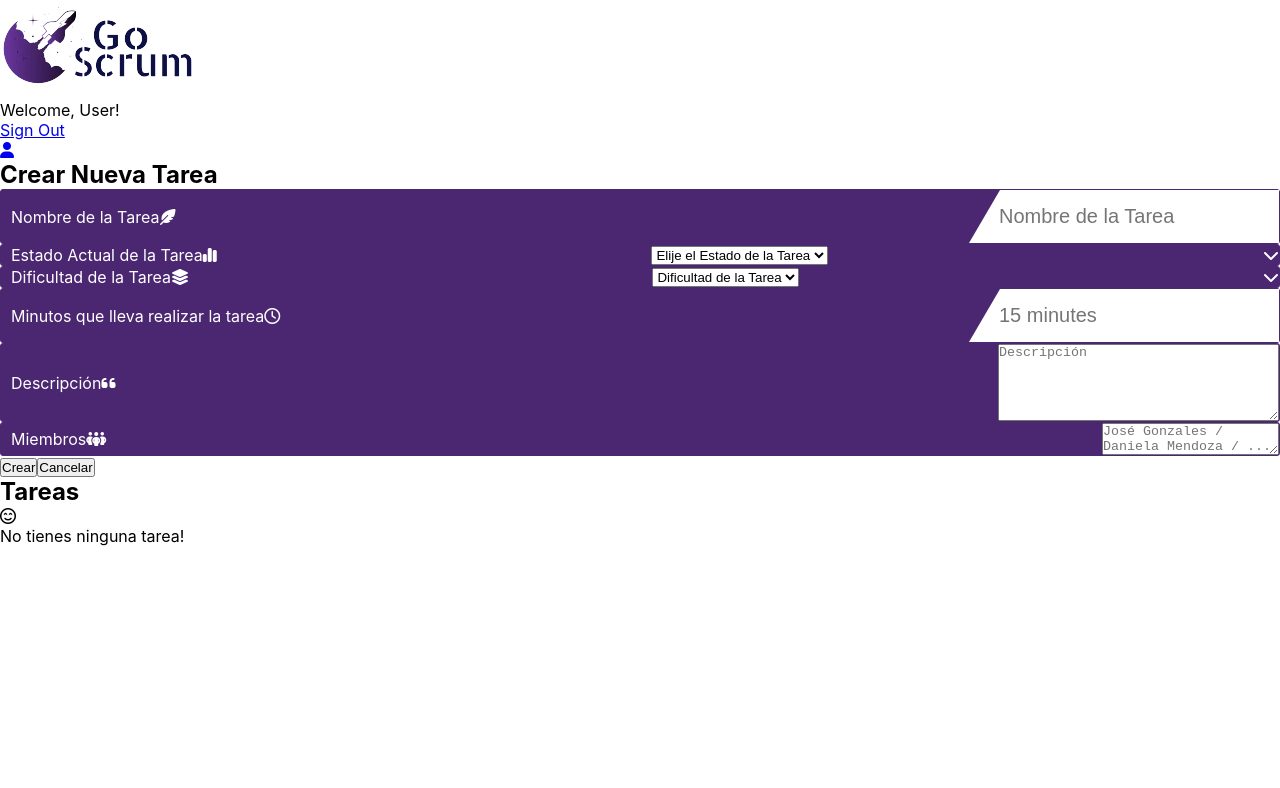
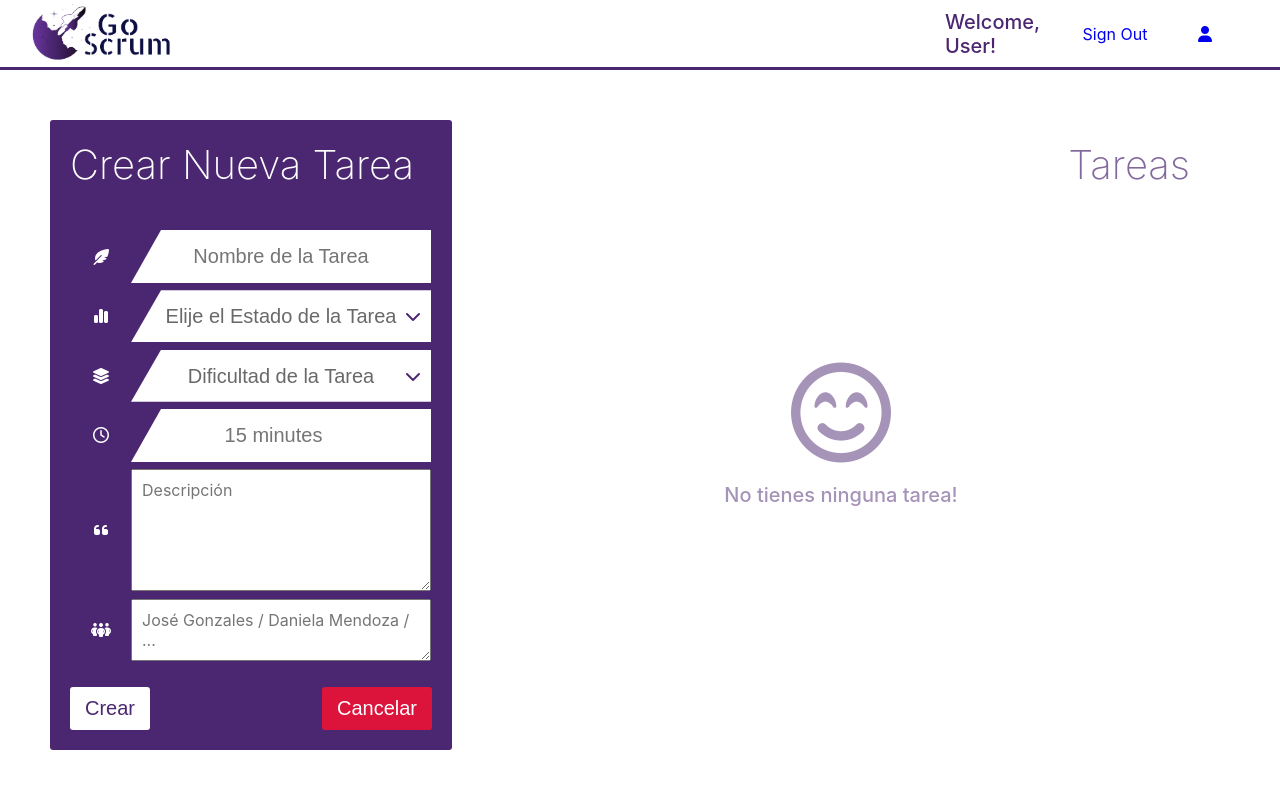
Before and after one commit to DeboraBucci/go-scrum, a React (Create React App) app: page / in a window 1280 px wide. Shown: the top 788 px of the page. Built offline with nearby package versions, Linux system fonts and the light colour scheme; a web font is replaced by a local one.

Commit message:
compile sass code into css syntax

```diff
--- a/src/css/style.css
+++ b/src/css/style.css
@@ -20,22 +20,30 @@ html {
 body {
   box-sizing: border-box; }
 
+a {
+  text-decoration: none; }
+
+li {
+  list-style: none; }
+
 body {
   font-family: -apple-system, BlinkMacSystemFont, "Segoe UI", "Roboto", "Oxygen", "Ubuntu", "Cantarell", "Fira Sans", "Droid Sans", "Helvetica Neue", sans-serif;
   -webkit-font-smoothing: antialiased;
   -moz-osx-font-smoothing: grayscale;
   font-size: 1.6rem; }
 
-.heading--primary {
+.heading-primary {
   font-family: "Allerta Stencil", sans-serif;
   font-size: 10rem;
   font-weight: 100;
   color: #fff; }
 
-.heading--secondary {
+.heading-secondary {
   font-size: 4rem;
   font-weight: 200;
   color: #82689c; }
+  .heading-secondary--tasks {
+    color: #fff; }
 
 .margin-b-tn {
   margin-bottom: 1rem; }
@@ -52,20 +60,23 @@ body {
 .margin-b-hg {
   margin-bottom: 8rem; }
 
-.margin-b-tn {
-  margin-bottom: 1rem; }
+.margin-t-tn {
+  margin-top: 1rem; }
 
-.margin-b-sm {
-  margin-bottom: 2rem; }
+.margin-t-sm {
+  margin-top: 2rem; }
 
-.margin-b-md {
-  margin-bottom: 4rem; }
+.margin-t-md {
+  margin-top: 4rem; }
 
-.margin-b-bg {
-  margin-bottom: 6rem; }
+.margin-t-bg {
+  margin-top: 6rem; }
 
-.margin-b-hg {
-  margin-bottom: 8rem; }
+.margin-t-hg {
+  margin-top: 8rem; }
+
+.hidden {
+  display: none; }
 
 .hero__brand {
   z-index: 100;
@@ -78,11 +89,17 @@ body {
   justify-content: center;
   align-items: center;
   flex-direction: column;
-  gap: 20rem; }
+  gap: 25rem; }
 
 .hero__img {
   z-index: 100;
   width: 30rem; }
+
+.hero__text {
+  text-align: center;
+  color: #fff; }
+  .hero__text p {
+    text-transform: uppercase; }
 
 .wrapper {
   position: absolute;
@@ -115,37 +132,15 @@ body {
     background: rgba(255, 255, 255, 0.1);
     animation: rotate-left 10s infinite linear; }
 
-.login {
+.form-container {
   display: grid;
   grid-template-columns: 55% 45%;
   grid-template-rows: 100vh; }
-  .login__content {
+  .form-container__content {
     display: flex;
     justify-content: center;
     align-items: center;
     flex-direction: column; }
-  .login__cta {
-    margin-top: 2rem;
-    display: flex;
-    justify-content: space-between; }
-  .login__button {
-    flex-basis: 50%;
-    cursor: pointer;
-    border: none;
-    font-size: 1.6rem;
-    transition: all 0.2s; }
-    .login__button:hover {
-      transform: translateY(-3px); }
-    .login__button--login {
-      background-color: #4c2771;
-      color: #fff;
-      padding: 1rem 1.5rem;
-      border-radius: 3px; }
-    .login__button--register {
-      background-color: transparent;
-      text-decoration: underline; }
-      .login__button--register:hover {
-        text-decoration: none; }
 
 .form {
   display: flex;
@@ -162,11 +157,197 @@ body {
     border: 1px solid #4c2771;
     border-radius: 3px; }
     .form__input-group label {
-      padding-left: 1rem; }
-    .form__input-group input {
+      display: flex;
+      justify-content: center;
+      align-items: center;
+      min-width: 6rem; }
+    .form__input-group textarea {
+      color: #696969;
+      font-size: 1.6rem;
+      font-family: inherit;
+      padding: 1rem;
+      width: 30rem; }
+    .form__input-group input,
+    .form__input-group select {
       font-size: 2rem;
       background-color: #fff;
       clip-path: polygon(10% 0, 0 100%, 100% 100%, 100% 0);
       border: none;
       padding: 1.5rem;
-      padding-left: 3rem; }
+      width: 30rem;
+      text-align: center; }
+    .form__input-group select {
+      cursor: pointer;
+      color: #696969;
+      -moz-appearance: none;
+      /* Firefox */
+      -webkit-appearance: none;
+      /* Safari and Chrome */
+      appearance: none; }
+  .form__cta {
+    margin-top: 2rem;
+    gap: 1rem;
+    display: flex;
+    justify-content: space-between; }
+  .form button {
+    flex-basis: 50%; }
+  .form__dropdown {
+    position: relative; }
+    .form__dropdown--i {
+      position: absolute;
+      right: 1rem;
+      pointer-events: none;
+      background: none !important;
+      color: #4c2771; }
+
+.error404 {
+  display: flex;
+  justify-content: center;
+  align-items: center;
+  flex-direction: column;
+  height: 100vh; }
+  .error404__logo {
+    width: 30rem;
+    margin-left: 70px;
+    opacity: 0.4; }
+  .error404__heading {
+    font-size: 8rem;
+    color: #947daa; }
+  .error404__text {
+    font-size: 2rem;
+    text-transform: uppercase;
+    font-weight: 600;
+    color: #4c2771; }
+  .error404__link {
+    background-color: #4c2771;
+    color: #fff;
+    border: 2px solid #4c2771;
+    border-radius: 3px;
+    padding: 1rem;
+    transition: all 0.2s; }
+    .error404__link:hover {
+      background-color: transparent;
+      color: #4c2771; }
+
+.tasks {
+  display: flex;
+  justify-content: space-between;
+  padding: 5rem;
+  height: calc(100vh - 7rem); }
+  .tasks__create {
+    display: flex;
+    flex-direction: column;
+    justify-content: space-between;
+    background-color: #4c2771;
+    height: 100%;
+    border-radius: 3px;
+    padding: 2rem; }
+    .tasks__create button {
+      font-size: 2rem; }
+  .tasks__form {
+    height: 100%;
+    display: flex;
+    flex-direction: column;
+    justify-content: space-between; }
+  .tasks__cards {
+    position: relative;
+    flex-basis: 80%;
+    padding: 2rem 4rem; }
+    .tasks__cards h2 {
+      text-align: end; }
+    .tasks__cards--empty {
+      position: absolute;
+      top: 50%;
+      left: 50%;
+      transform: translate(-50%, -50%);
+      display: flex;
+      justify-content: center;
+      align-items: center;
+      flex-direction: column;
+      gap: 2rem;
+      color: #a693b8; }
+      .tasks__cards--empty i {
+        font-size: 10rem; }
+      .tasks__cards--empty p {
+        font-size: 2rem;
+        font-weight: 500; }
+
+.button {
+  cursor: pointer;
+  border: none;
+  font-size: 1.6rem;
+  transition: all 0.2s;
+  border-radius: 3px;
+  padding: 1rem 1.5rem; }
+  .button:hover {
+    transform: translateY(-3px); }
+  .button--purple {
+    background-color: #4c2771;
+    color: #fff; }
+  .button--white {
+    background-color: #fff;
+    color: #4c2771; }
+  .button--cancel {
+    background-color: crimson;
+    color: #fff; }
+  .button--underline {
+    cursor: pointer;
+    border: none;
+    background-color: transparent;
+    text-decoration: underline; }
+    .button--underline:hover {
+      text-decoration: none; }
+
+.header {
+  display: flex;
+  justify-content: space-between;
+  align-items: center;
+  width: 100%;
+  height: 7rem;
+  padding: 0 3rem;
+  border-bottom: 3px solid #4c2771; }
+  .header > * {
+    color: #4c2771 !important; }
+  .header__nav {
+    display: flex;
+    justify-content: space-between;
+    align-items: center;
+    width: 100%; }
+  .header__logo {
+    max-height: 7rem; }
+  .header__list {
+    display: flex;
+    justify-content: space-evenly;
+    flex-basis: 25%; }
+  .header__list-item {
+    display: flex;
+    justify-content: center;
+    align-items: center; }
+    .header__list-item p {
+      font-weight: 500;
+      font-size: 2rem; }
+  .header__link {
+    display: flex;
+    justify-content: center;
+    align-items: center;
+    cursor: pointer;
+    position: relative;
+    min-width: 9rem;
+    transition: all 0.5s; }
+    .header__link:hover {
+      background: linear-gradient(to bottom, #f8f6f9, transparent); }
+    .header__link:before {
+      content: "";
+      position: absolute;
+      top: 0;
+      left: 0;
+      width: 0px;
+      height: 4px;
+      background-color: #4c2771;
+      border-bottom-right-radius: 3px;
+      border-bottom-left-radius: 3px;
+      transition: all 0.4s; }
+    .header__link:hover:before {
+      width: 9rem; }
+  .header__nav, .header__list, .header__list-item, .header__link {
+    height: 100%; }
```
